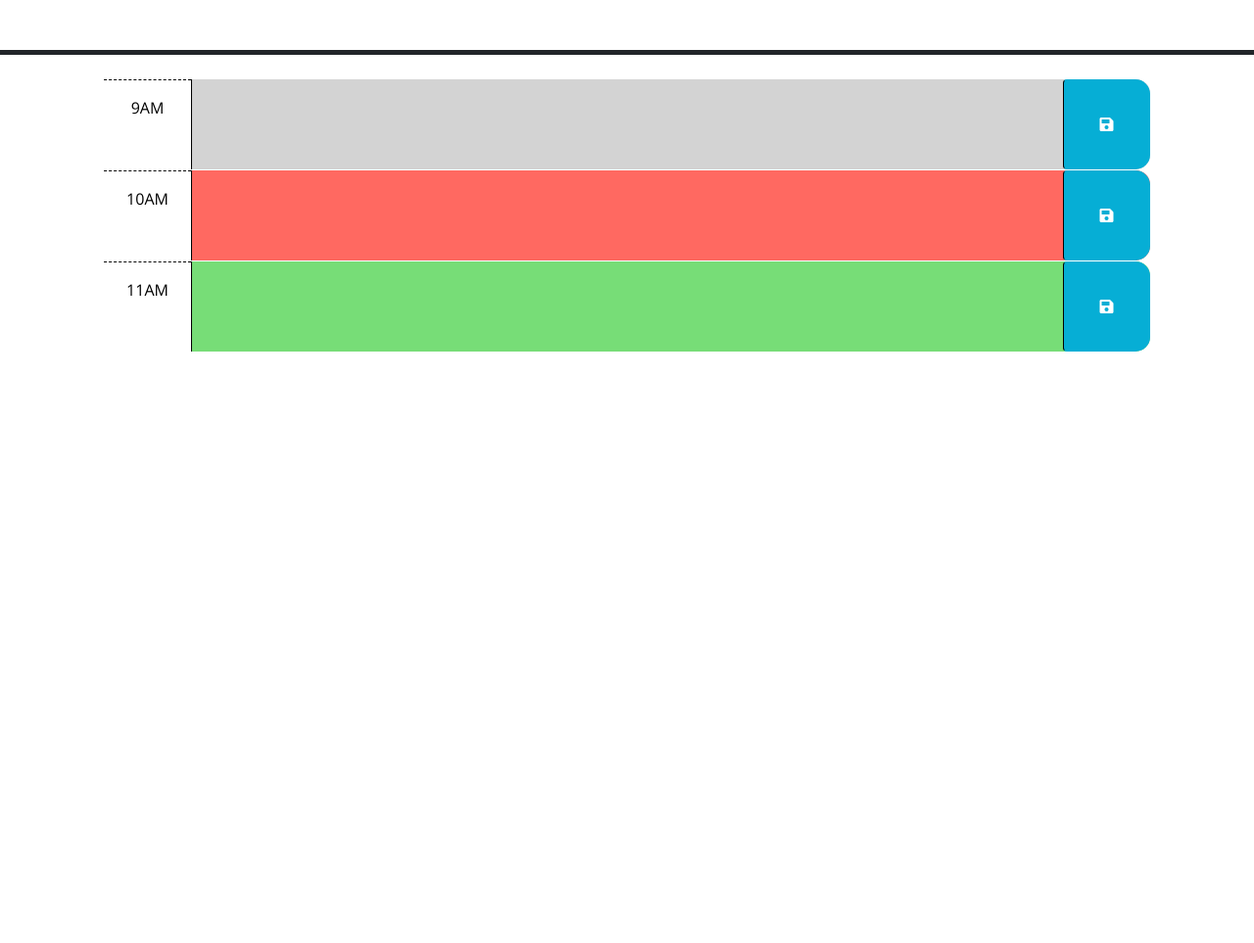
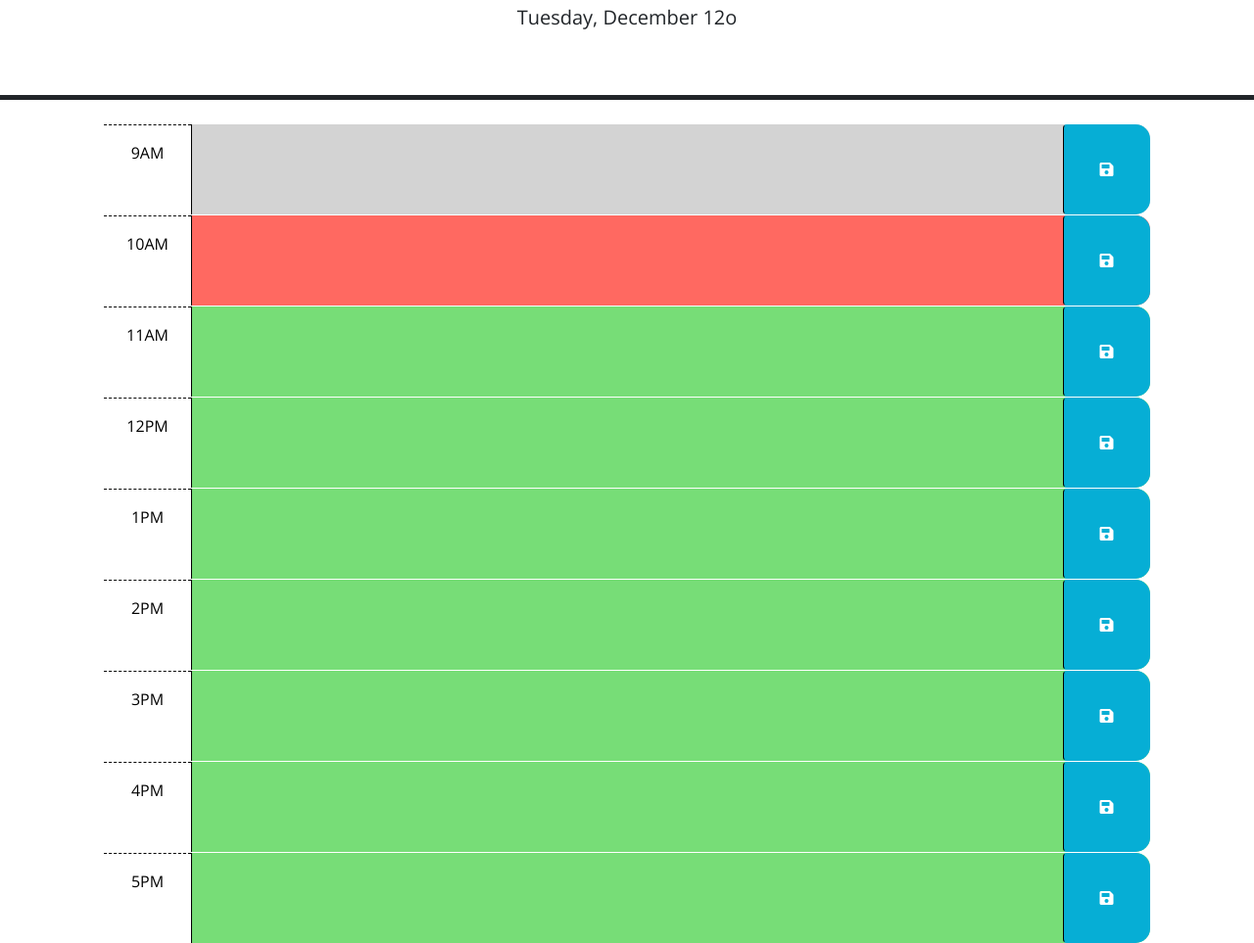
Before and after one commit to jkimys2/JN-Work-Day-Scheduler, a plain HTML site: page index.html in a window 1280 px wide. Shown: the part 176-1139 px from the top of the page at 98% size. Before the commit the page ends 800 px from the top, so only its background shows below. Drawn offline with nearby package versions, Linux system fonts and the light colour scheme.

Commit message:
update files

```diff
--- a/assets/js/script.js
+++ b/assets/js/script.js
@@ -20,4 +20,7 @@ $(function () {
   // attribute of each time-block be used to do this?
   //
   // TODO: Add code to display the current date in the header of the page.
+  // need to add advanced format for dayjs
+  var currentDate = dayjs().format("dddd, MMMM Do");
+  $("#currentDay").text(currentDate);
 });
--- a/index.html
+++ b/index.html
@@ -18,7 +18,7 @@
       href="https://fonts.googleapis.com/css?family=Open+Sans&display=swap"
       rel="stylesheet"
     />
-    <link rel="stylesheet" href="assets/css/style.css" />
+    <link rel="stylesheet" href="./assets/css/style.css" />
     <title>Work Day Scheduler</title>
   </head>
 
@@ -66,6 +66,54 @@
         </button>
       </div>
 
+      <div id="hour-12" class="row time-block future">
+        <div class="col-2 col-md-1 hour text-center py-3">12PM</div>
+        <textarea class="col-8 col-md-10 description" rows="3"> </textarea>
+        <button class="btn saveBtn col-2 col-md-1" aria-label="save">
+          <i class="fas fa-save" aria-hidden="true"></i>
+        </button>
+      </div>
+
+      <div id="hour-1" class="row time-block future">
+        <div class="col-2 col-md-1 hour text-center py-3">1PM</div>
+        <textarea class="col-8 col-md-10 description" rows="3"> </textarea>
+        <button class="btn saveBtn col-2 col-md-1" aria-label="save">
+          <i class="fas fa-save" aria-hidden="true"></i>
+        </button>
+      </div>
+
+      <div id="hour-2" class="row time-block future">
+        <div class="col-2 col-md-1 hour text-center py-3">2PM</div>
+        <textarea class="col-8 col-md-10 description" rows="3"> </textarea>
+        <button class="btn saveBtn col-2 col-md-1" aria-label="save">
+          <i class="fas fa-save" aria-hidden="true"></i>
+        </button>
+      </div>
+
+      <div id="hour-3" class="row time-block future">
+        <div class="col-2 col-md-1 hour text-center py-3">3PM</div>
+        <textarea class="col-8 col-md-10 description" rows="3"> </textarea>
+        <button class="btn saveBtn col-2 col-md-1" aria-label="save">
+          <i class="fas fa-save" aria-hidden="true"></i>
+        </button>
+      </div>
+
+      <div id="hour-4" class="row time-block future">
+        <div class="col-2 col-md-1 hour text-center py-3">4PM</div>
+        <textarea class="col-8 col-md-10 description" rows="3"> </textarea>
+        <button class="btn saveBtn col-2 col-md-1" aria-label="save">
+          <i class="fas fa-save" aria-hidden="true"></i>
+        </button>
+      </div>
+
+      <div id="hour-5" class="row time-block future">
+        <div class="col-2 col-md-1 hour text-center py-3">5PM</div>
+        <textarea class="col-8 col-md-10 description" rows="3"> </textarea>
+        <button class="btn saveBtn col-2 col-md-1" aria-label="save">
+          <i class="fas fa-save" aria-hidden="true"></i>
+        </button>
+      </div>
+
     <script src="https://code.jquery.com/jquery-3.4.1.min.js"></script>
     <script
       src="https://cdn.jsdelivr.net/npm/dayjs@1.11.3/dayjs.min.js"
@@ -73,6 +121,6 @@
       crossorigin="anonymous"
     ></script>
 
-    <script src="assets/js/script.js"></script>
+    <script src="./assets/js/script.js"></script>
   </body>
 </html>
```
Also changed, not shown: 1 other file. Lines whose indentation alone changed are shown as unchanged.
